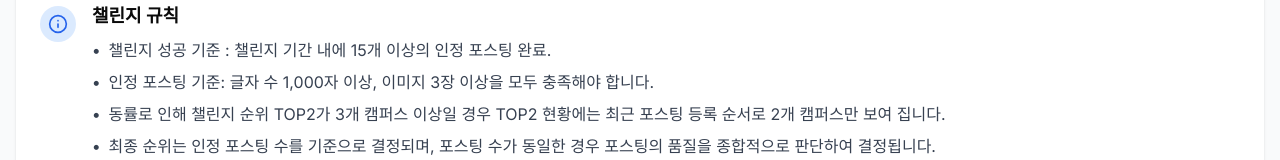
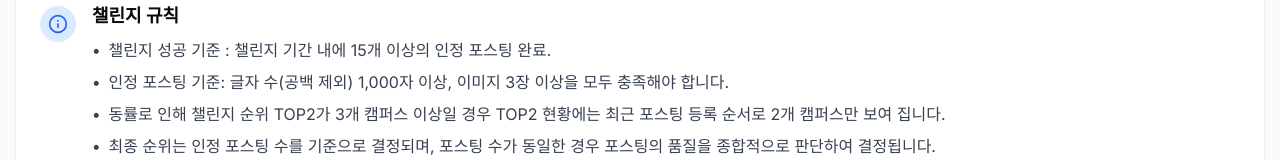
Before and after one commit to zakkwylde313/nwblogchallenge, a Next.js app: page / in a window 1280 px wide. Shown: the part 422-582 px from the top of the page. Built offline with nearby package versions, Linux system fonts and the light colour scheme; no server answers; the database is empty.

Commit message:
규칙 표시 수정

```diff
--- a/components/challenge-rules.tsx
+++ b/components/challenge-rules.tsx
@@ -16,7 +16,7 @@ export default function ChallengeRules() {
             </li>
             <li className="flex items-start">
               <span className="font-medium mr-2">•</span>
-              <span>인정 포스팅 기준: 글자 수 1,000자 이상, 이미지 3장 이상을 모두 충족해야 합니다.</span>
+              <span>인정 포스팅 기준: 글자 수(공백 제외) 1,000자 이상, 이미지 3장 이상을 모두 충족해야 합니다.</span>
             </li>
             <li className="flex items-start">
               <span className="font-medium mr-2">•</span>
```
Also changed, not shown: runDailyUpdateLocally.js (line endings or trailing spaces).
